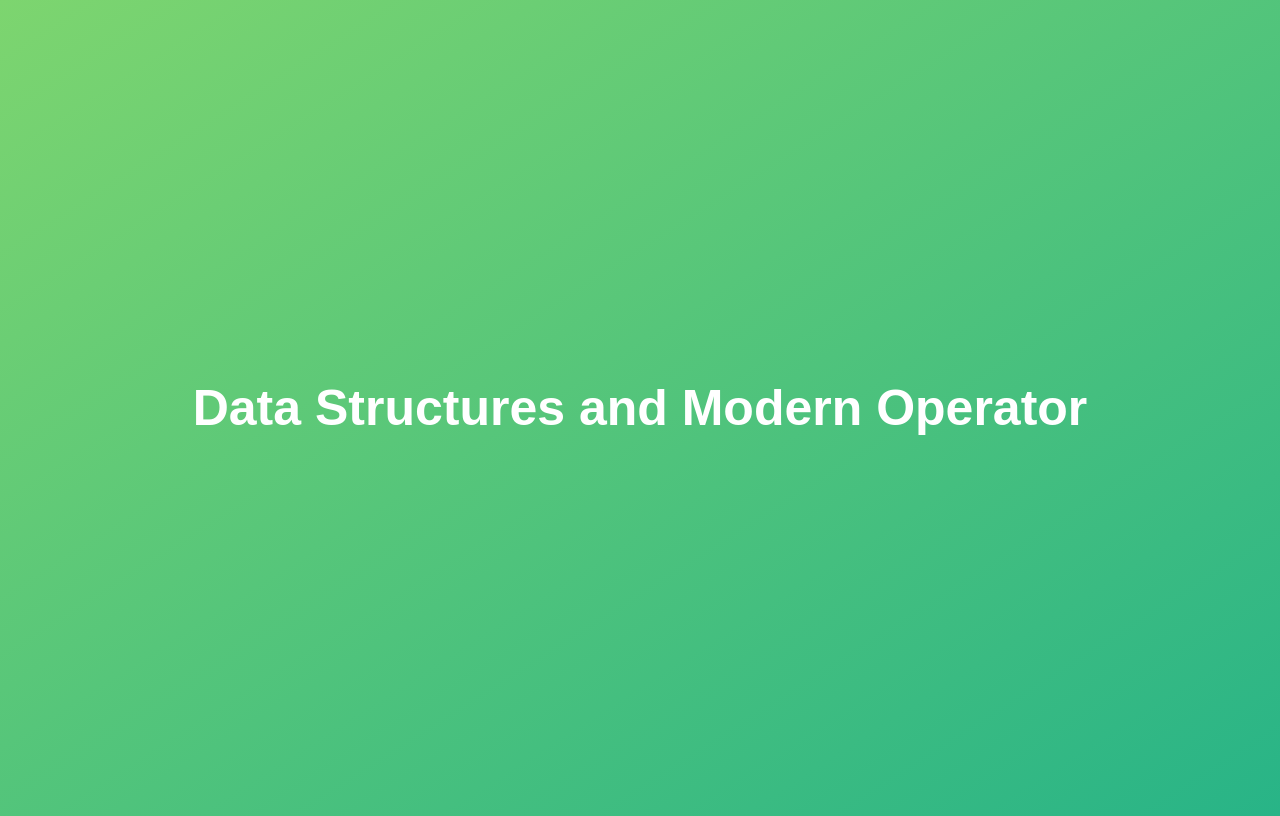
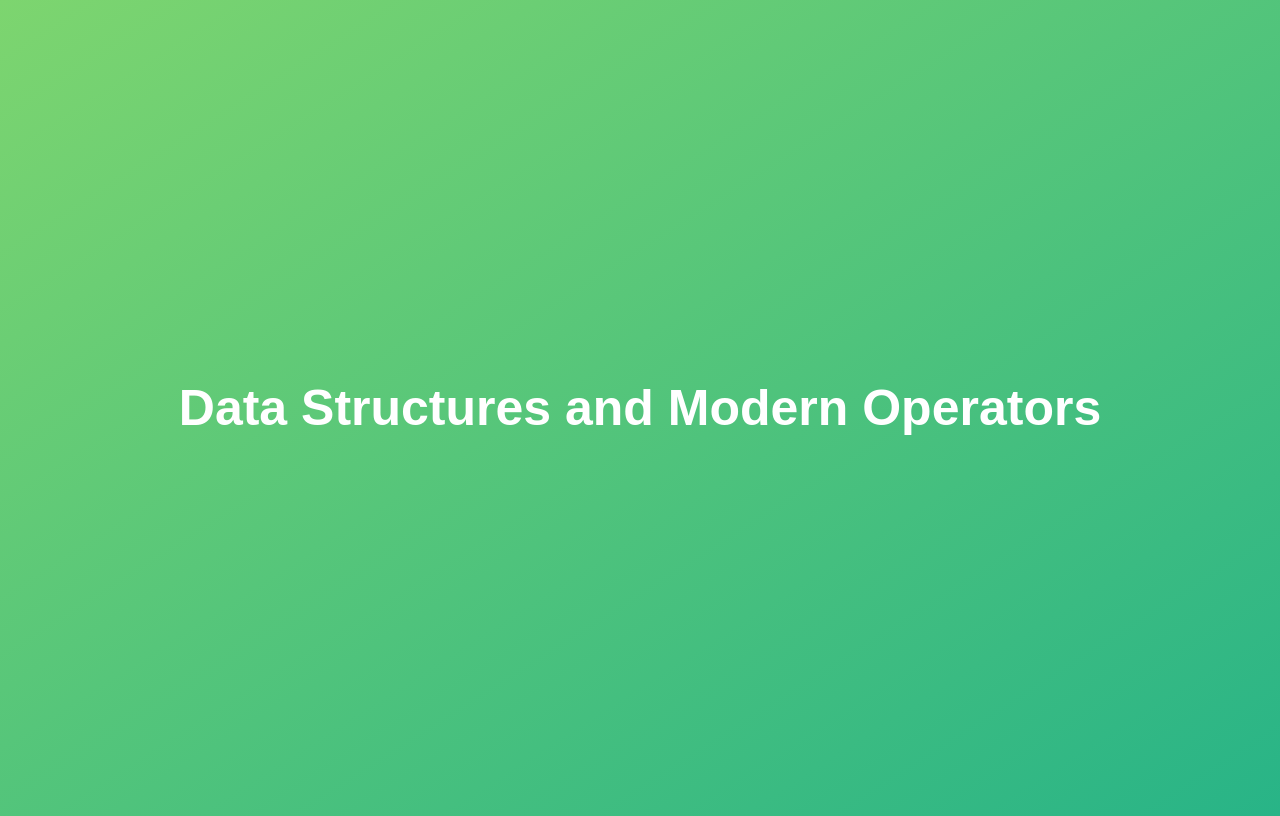
Before and after one commit to Nifemiasaolu/Data-Structures-and-Operator, a plain HTML site: page index.html in a window 1280 px wide. Drawn offline with Linux system fonts and the light colour scheme.

Commit message:
DOM Content

```diff
--- a/index.html
+++ b/index.html
@@ -33,7 +33,7 @@
     </style>
   </head>
   <body>
-    <h1>Data Structures and Modern Operator</h1>
+    <h1>Data Structures and Modern Operators</h1>
     <script src="script.js"></script>
     <script src="challenge.js"></script>
   </body>
```
